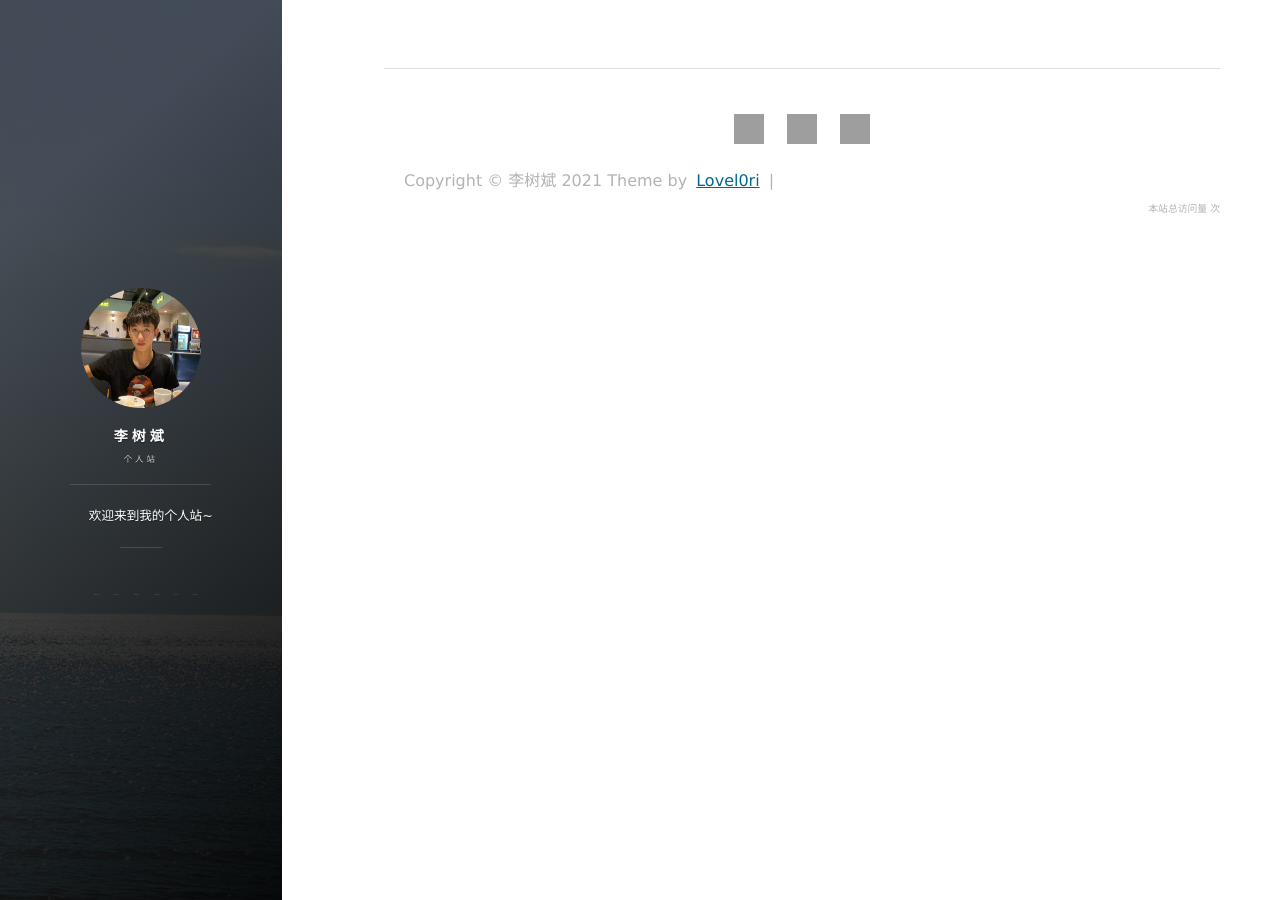
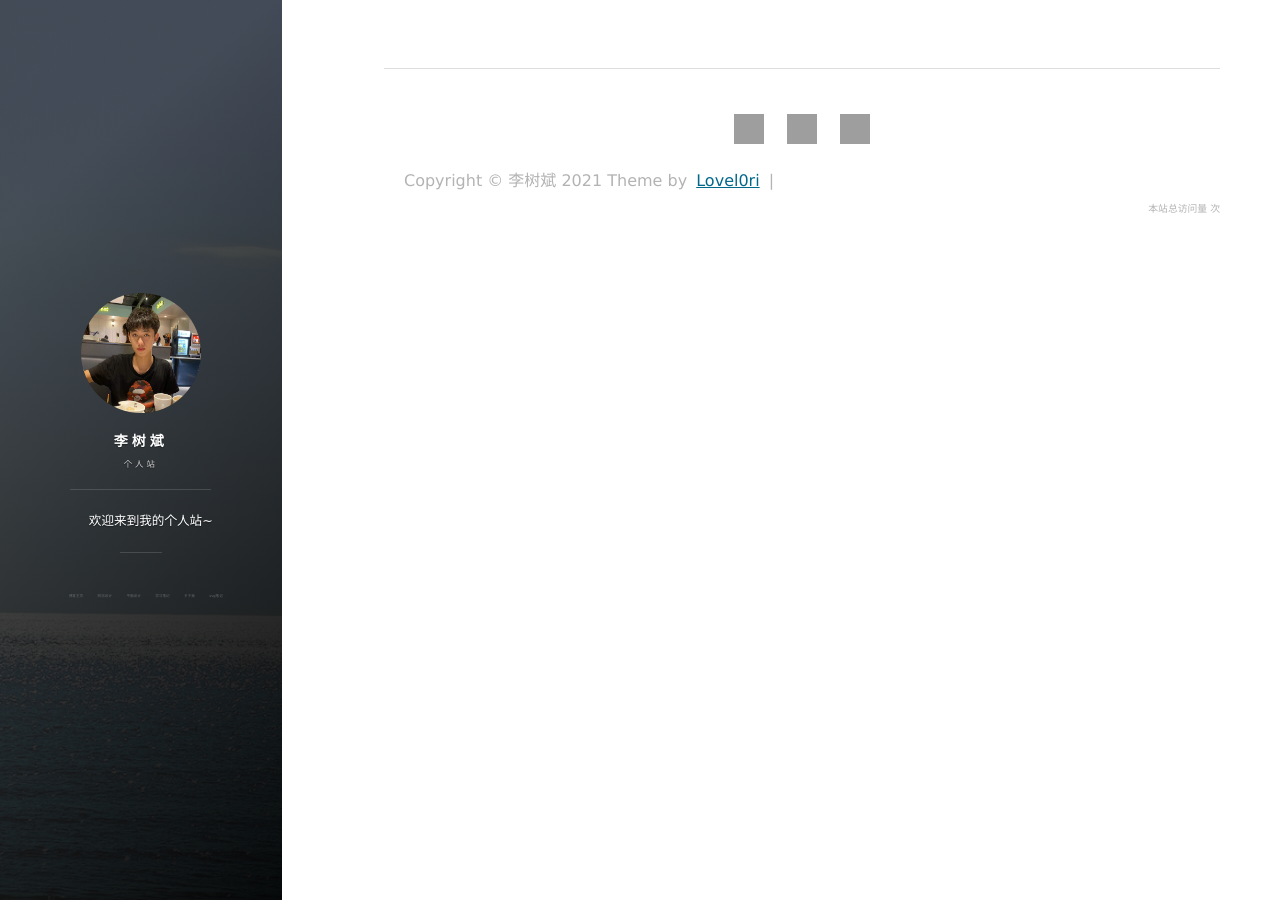
Before and after one commit to Lovel0ri/lovel0ri.github.io, a Jekyll site: the page built from categories/平面设计.html, in a window 1280 px wide. Built offline with Jekyll 4.4.1, drawn with Linux system fonts in a browser that asks for light colours; nearby versions of some CDN libraries; comment, search, counter and statistics services are not loaded; grey boxes are pictures that could not be loaded.

Commit message:
修改导航栏字体大小

```diff
--- a/css/main.css
+++ b/css/main.css
@@ -732,7 +732,7 @@ img::-moz-selection {
     display: inline-block;
     margin-right: 0px;
     padding: 5px 5px 5px 5px;
-    font-size: .10em;
+    font-size: .6em;
     text-shadow: none;
     color: #BF1827;
   }
@@ -740,6 +740,7 @@ img::-moz-selection {
     display: inline-block;
     margin-left: 0px;
     line-height: 1em;
+    font-size: 6px;
   }
 
   .navigation__item a {
```
